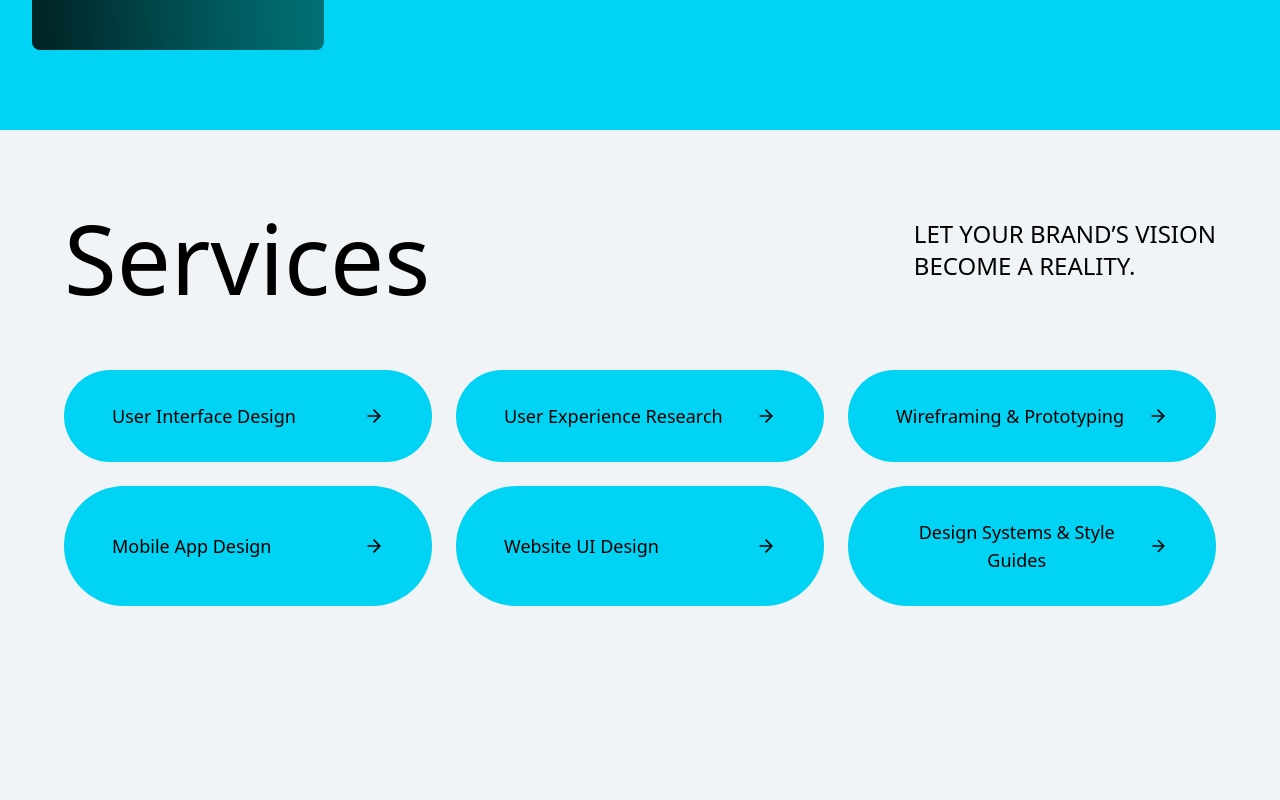
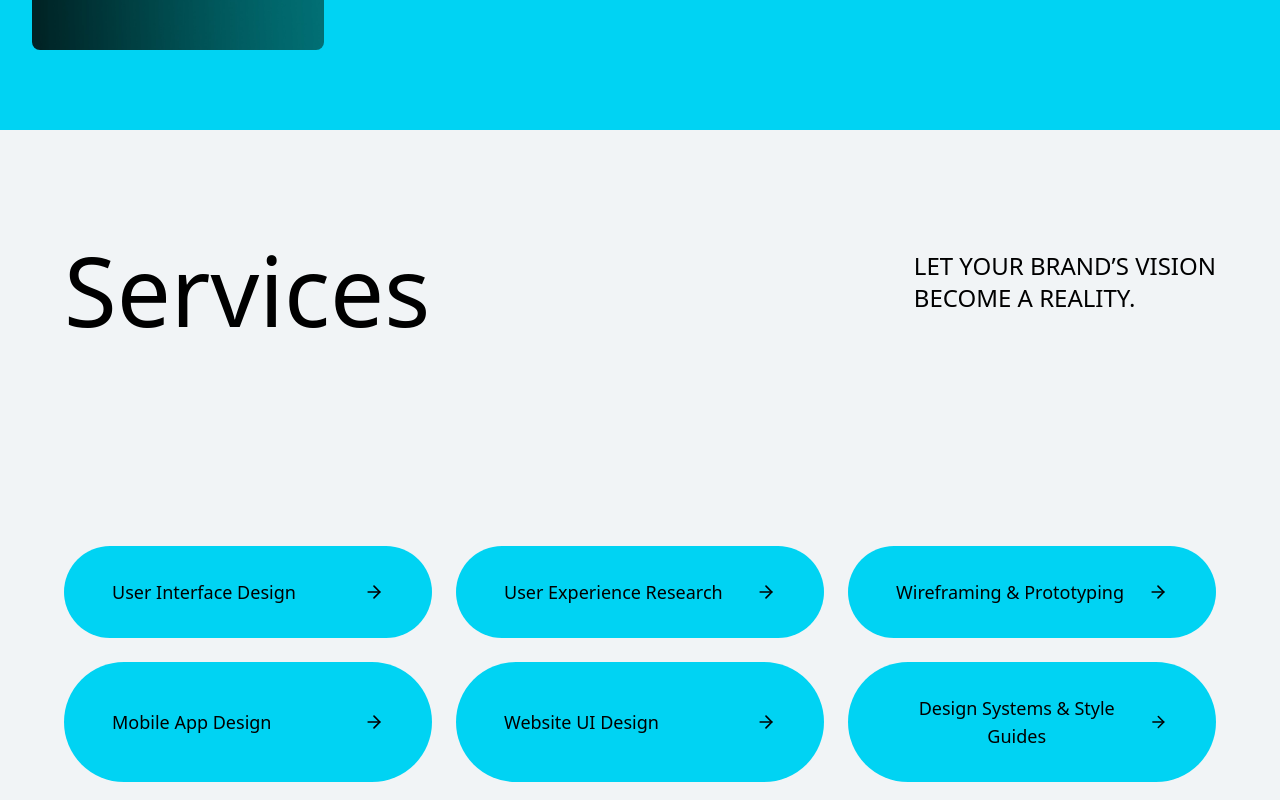
Before and after one commit to Venom0807/umerPortfolio-Frontend, a React (Vite) app: page / in a window 1280 px wide. Shown: the part 3720-4520 px from the top of the page. Built offline with nearby package versions, Linux system fonts and the light colour scheme.

Commit message:
Updated project section with Vercel-compatible image paths

```diff
--- a/src/components/LandingPage.jsx
+++ b/src/components/LandingPage.jsx
@@ -14,7 +14,7 @@ const LandingPage = () => {
     >
       {/* Top Section: Logo, Name, and Slogan */}
       <motion.div
-        className="absolute top-6 left-0 w-full flex flex-col items-start sm:flex-row sm:items-center sm:justify-between px-4 sm:px-0"
+        className="absolute top-6 inset-x-4 sm:inset-x-8 md:inset-x-12 lg:inset-x-16 flex flex-col items-start sm:flex-row sm:items-center sm:justify-between"
         initial={{ opacity: 0, y: -30 }}
         animate={{ opacity: 1, y: 0 }}
         transition={{ delay: 0.3, duration: 0.8 }}
--- a/src/components/ServicesSection.jsx
+++ b/src/components/ServicesSection.jsx
@@ -15,16 +15,16 @@ const ServicesSection = () => {
   return (
     <motion.section
       id="services"
-      className="bg-[#f1f4f6] text-black px-4 sm:px-8 md:px-16 py-12 sm:py-20 font-sans min-h-screen"
+      className="bg-[#f1f4f6] text-black px-4 sm:px-8 md:px-16 font-sans min-h-screen flex flex-col justify-between py-28"
       initial={{ opacity: 0 }}
       whileInView={{ opacity: 1 }}
       transition={{ duration: 0.8 }}
       viewport={{ once: true }}
     >
-      <div className="max-w-7xl mx-auto flex flex-col justify-between h-full">
+      <div className="max-w-7xl mx-auto flex flex-col w-full h-full">
         {/* Top Section */}
         <motion.div
-          className="flex flex-col sm:flex-row justify-between items-start flex-wrap mb-8 sm:mb-16 gap-4 sm:gap-0"
+          className="flex flex-col sm:flex-row justify-between items-start flex-wrap mb-8 sm:mb-12 gap-4 sm:gap-0"
           initial={{ opacity: 0, y: -30 }}
           whileInView={{ opacity: 1, y: 0 }}
           transition={{ duration: 0.6 }}
@@ -39,7 +39,7 @@ const ServicesSection = () => {
 
         {/* Services Buttons */}
         <motion.div
-          className="grid grid-cols-1 sm:grid-cols-2 lg:grid-cols-3 gap-4 sm:gap-6"
+          className="grid grid-cols-1 sm:grid-cols-2 lg:grid-cols-3 gap-4 sm:gap-6 mt-16 sm:mt-24 md:mt-32 lg:mt-40"
           initial="hidden"
           whileInView="visible"
           transition={{ staggerChildren: 0.1 }}
```
